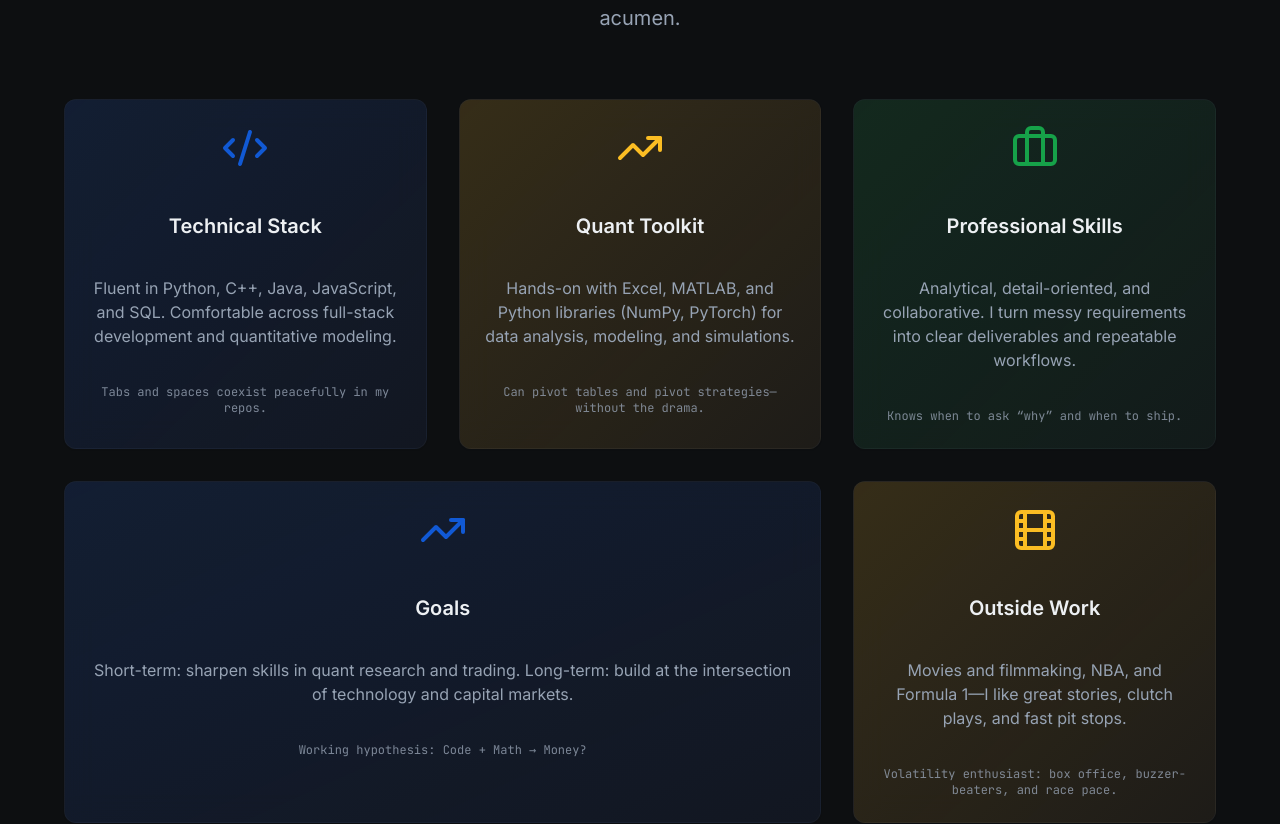
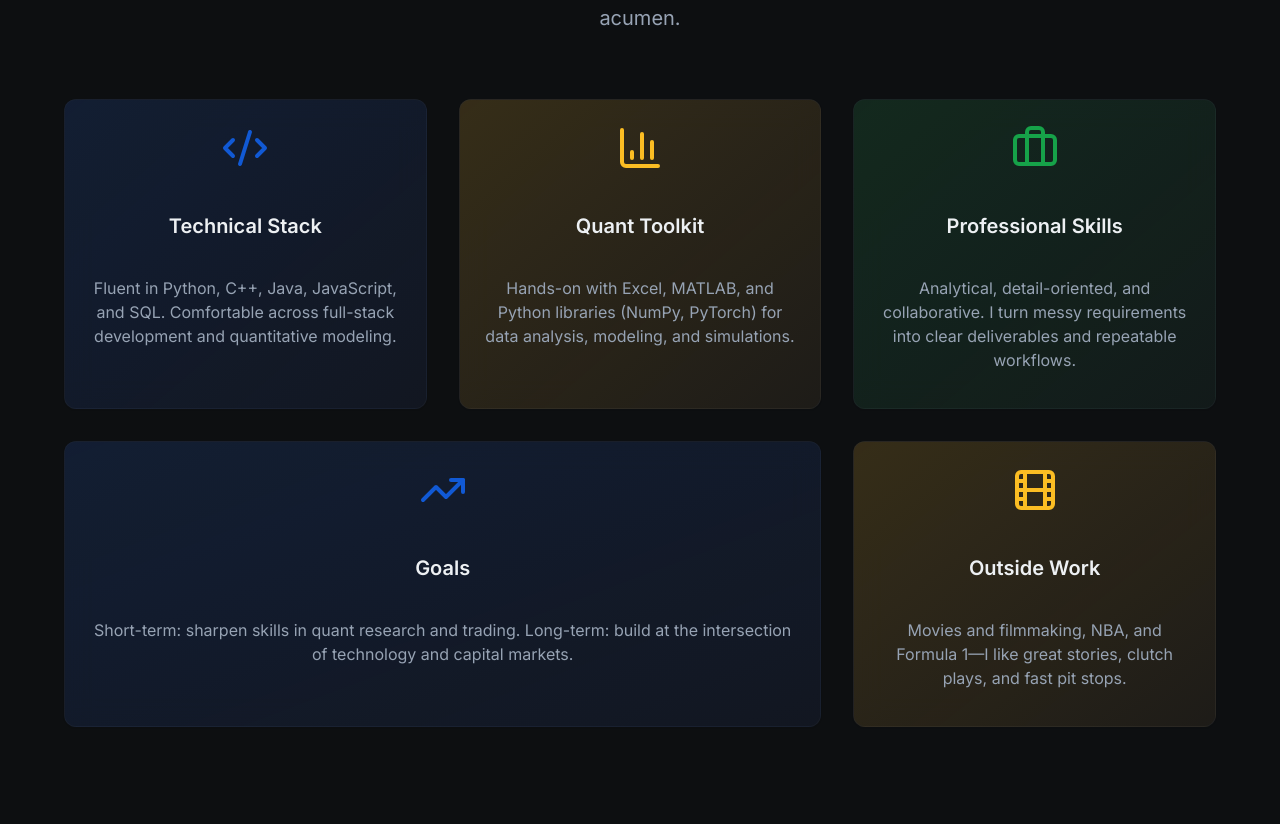
Before and after one commit to VM25/vatsal-portfolio, a Next.js app: page / in a window 1280 px wide. Shown: the part 1031-1855 px from the top of the page. Built offline with nearby package versions, Linux system fonts and the light colour scheme.

Commit message:
removed jokes and fixed logo in About Section

```diff
--- a/components/AboutSection.tsx
+++ b/components/AboutSection.tsx
@@ -2,7 +2,7 @@
 
 import { motion } from "framer-motion";
 import { Card } from "@/components/ui/card";
-import { Code2, TrendingUp, Briefcase, Film } from "lucide-react";
+import { Code2, TrendingUp, Briefcase, Film, BarChart3 } from "lucide-react";
 
 export const AboutSection = () => {
   const cards = [
@@ -13,17 +13,15 @@ export const AboutSection = () => {
       gradient: "from-primary/15 to-primary/5",
       body:
         "Fluent in Python, C++, Java, JavaScript, and SQL. Comfortable across full-stack development and quantitative modeling.",
-      joke: "Tabs and spaces coexist peacefully in my repos.",
       span: "", // normal card
     },
     {
       title: "Quant Toolkit",
-      icon: <TrendingUp className="w-12 h-12 mx-auto" />,
+      icon: <BarChart3 className="w-12 h-12 mx-auto" />,
       accent: "text-accent",
       gradient: "from-accent/15 to-accent/5",
       body:
         "Hands-on with Excel, MATLAB, and Python libraries (NumPy, PyTorch) for data analysis, modeling, and simulations.",
-      joke: "Can pivot tables and pivot strategies—without the drama.",
       span: "", // normal card
     },
     {
@@ -33,7 +31,6 @@ export const AboutSection = () => {
       gradient: "from-success/15 to-success/5",
       body:
         "Analytical, detail-oriented, and collaborative. I turn messy requirements into clear deliverables and repeatable workflows.",
-      joke: "Knows when to ask “why” and when to ship.",
       span: "", // normal card
     },
     {
@@ -43,7 +40,6 @@ export const AboutSection = () => {
       gradient: "from-primary/15 to-primary/5",
       body:
         "Short-term: sharpen skills in quant research and trading. Long-term: build at the intersection of technology and capital markets.",
-      joke: "Working hypothesis: Code + Math → Money?",
       span: "lg:col-span-2", // make this one a bit wider on large screens
     },
     {
@@ -53,7 +49,6 @@ export const AboutSection = () => {
       gradient: "from-accent/15 to-accent/5",
       body:
         "Movies and filmmaking, NBA, and Formula 1—I like great stories, clutch plays, and fast pit stops.",
-      joke: "Volatility enthusiast: box office, buzzer-beaters, and race pace.",
       span: "", // normal card
     },
   ];
@@ -94,7 +89,6 @@ export const AboutSection = () => {
               <div className={`${c.accent} mb-4`}>{c.icon}</div>
               <h3 className="text-xl font-semibold mb-3">{c.title}</h3>
               <p className="text-muted-foreground mb-3">{c.body}</p>
-              <p className="text-xs text-muted-foreground/80 font-mono">{c.joke}</p>
             </Card>
           ))}
         </motion.div>
```
